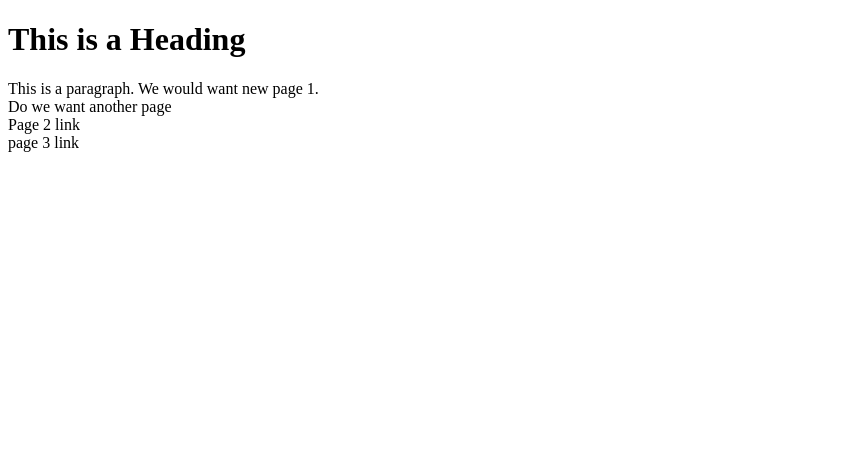
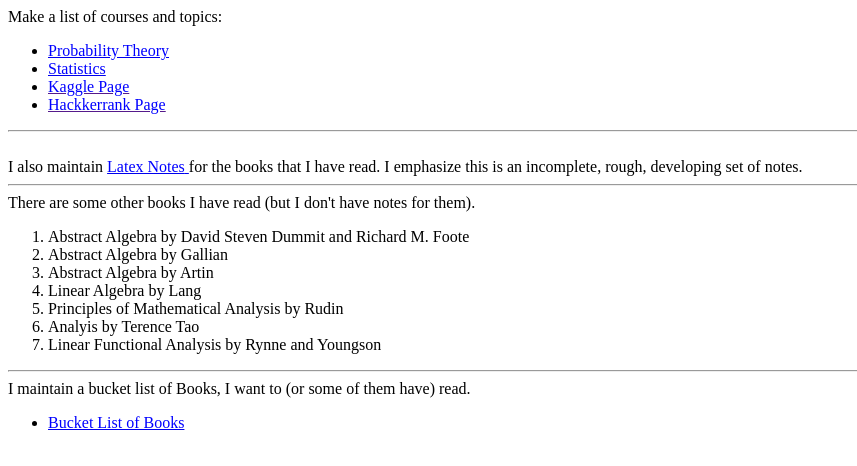
Before and after one commit to ravikumarmuh/algeo.github.io, a plain HTML site: page index.html in a window 1280 px wide. Shown: the whole page, without its empty margins (0-857 px from the left). Drawn offline with Linux system fonts and the light colour scheme.

Commit message:
Update index.html

```diff
--- a/index.html
+++ b/index.html
@@ -1,17 +1,38 @@
- <!DOCTYPE html>
+<!DOCTYPE html>
 <html>
-<head>
-<title>Page Title</title>
-</head>
 <body>
 
-<h1>This is a Heading</h1>
-<p>This is a paragraph. We would want new page 1. <br>
- Do we want another page
- <br>
- Page 2 link
- <br>
- page 3 link
- </p>
+Make a list of courses and topics:
+
+<ul>
+  <li>   <a href="https://ravikumarmuh.github.io/algeo.github.io/ProbabilityTheory"> <font color="blue"> Probability Theory </font></a></li>
+  <li>   <a href="https://ravikumarmuh.github.io/algeo.github.io/Statistics"> <font color="blue"> Statistics </font></a></li>
+  <li>   <a href=""> <font color="blue"> Kaggle Page </font></a></li>
+  <li>   <a href=""> <font color="blue"> Hackkerrank Page </font></a></li>
+  </ul>
+<hr>
+
+
+<br>
+I also maintain <a href="https://drive.google.com/open?id=1fy7i4ssmNq5by2syshEi7jQDig6Nzt8Y"> <font color="blue"> Latex Notes</font> </a>  for the books that I have read. I emphasize this is an incomplete, rough, developing set of notes.
+
+<hr>
+
+There are some other books I have read (but I don't have notes for them).
+<ol>
+	<li> Abstract Algebra by David Steven Dummit and Richard M. Foote </li>
+    <li> Abstract Algebra by Gallian </li>
+    <li> Abstract Algebra by Artin </li>
+    <li> Linear Algebra by Lang </li>
+    <li> Principles of Mathematical Analysis by Rudin  </li>
+    <li> Analyis by Terence Tao </li>
+    <li> Linear Functional Analysis by Rynne and Youngson </li>
+</ol>
+<hr>
+I maintain a bucket list of Books, I want to (or some of them have) read.
+<ul>
+ <li> <a href="https://drive.google.com/file/d/1mbTTc_PV6D_HKXm__P67IYqNZp0J-dxI/view?usp=sharing"> <font color="blue"> Bucket List of Books</font> </a>  </li>
+</ul>
+
 </body>
 </html>
```
